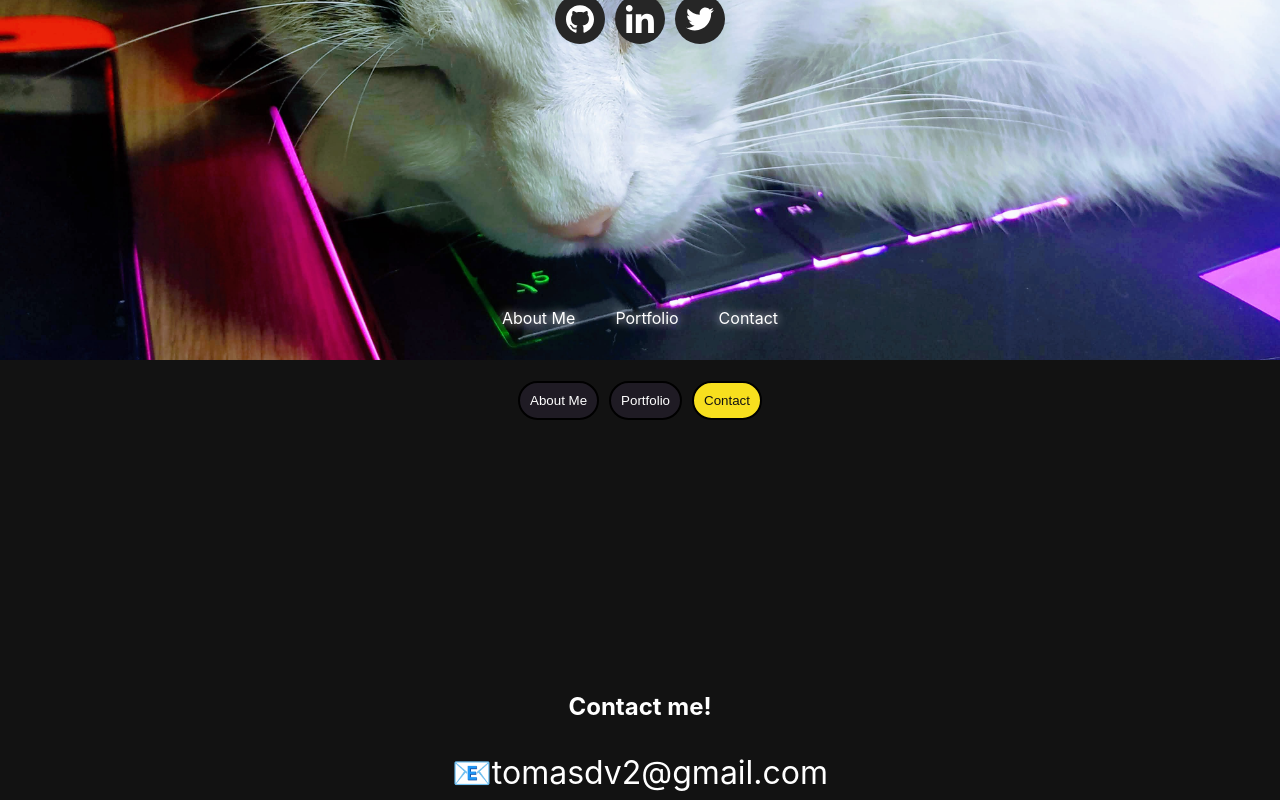
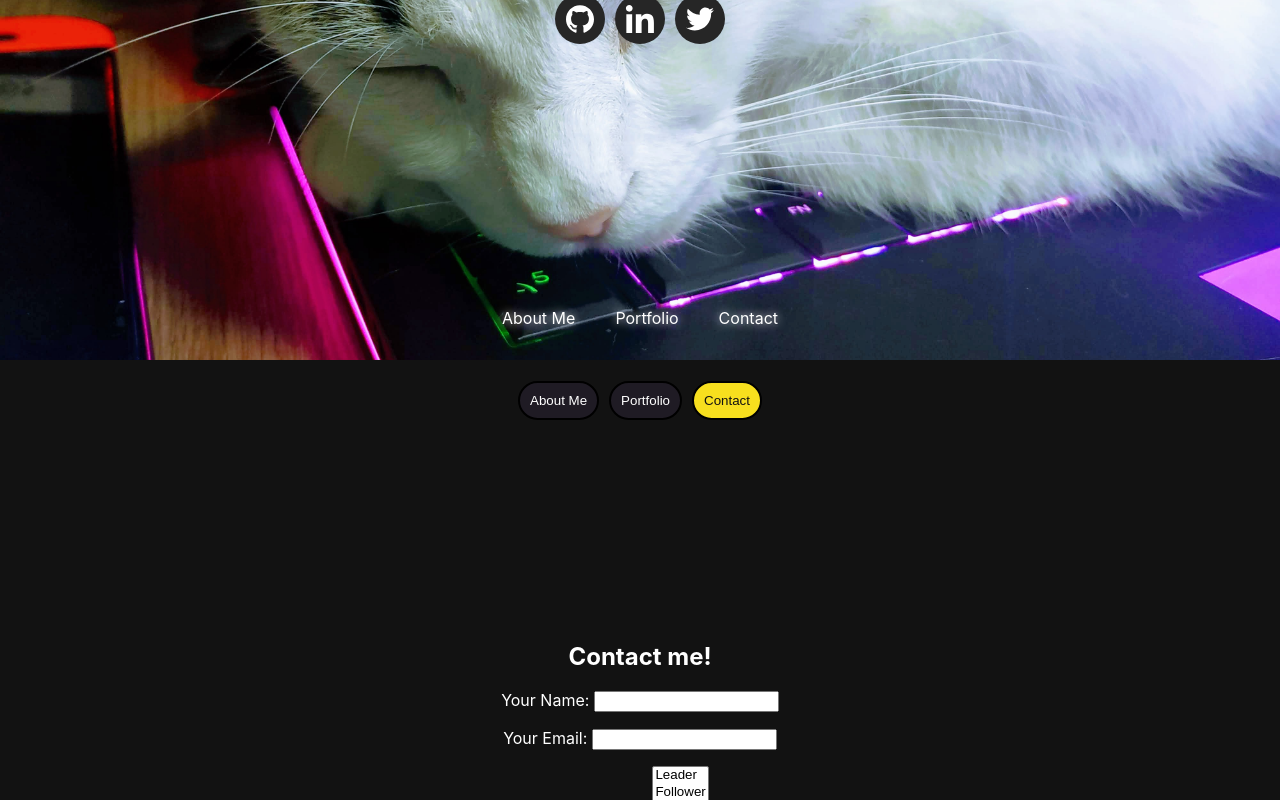
Before and after one commit to tomasdivito/paget, a React (Create React App) app: page / in a window 1280 px wide. Both pictures are taken after a click on the button "Contact". Shown: the part 440-1240 px from the top of the page. Built offline with nearby package versions, Linux system fonts and the light colour scheme.

Commit message:
added placeholder netlify form

```diff
--- a/src/components/contact/contact.js
+++ b/src/components/contact/contact.js
@@ -15,16 +15,26 @@
   return (
     <div className="contact-section">
       <h1>Contact me!</h1>
-      <div className="contact-links">
+      <form name="contact" method="POST" data-netlify="true">
         <p>
-         <span role="img" aria-label="email emoji">📧</span>
-         <a href="mailto:tomasdv2@gmail.com">tomasdv2@gmail.com</a>
+          <label>Your Name: <input type="text" name="name" /></label>
         </p>
         <p>
-          <span role="img" aria-label="phone emoji">📱</span>
-          <a href="tel:541167193192">+54-11-67193192</a>
+          <label>Your Email: <input type="email" name="email" /></label>
         </p>
-      </div>
+        <p>
+          <label>Your Role: <select name="role[]" multiple>
+            <option value="leader">Leader</option>
+            <option value="follower">Follower</option>
+          </select></label>
+        </p>
+        <p>
+          <label>Message: <textarea name="message"></textarea></label>
+        </p>
+        <p>
+          <button type="submit">Send</button>
+        </p>
+      </form>
     </div>
   );
 };
```
